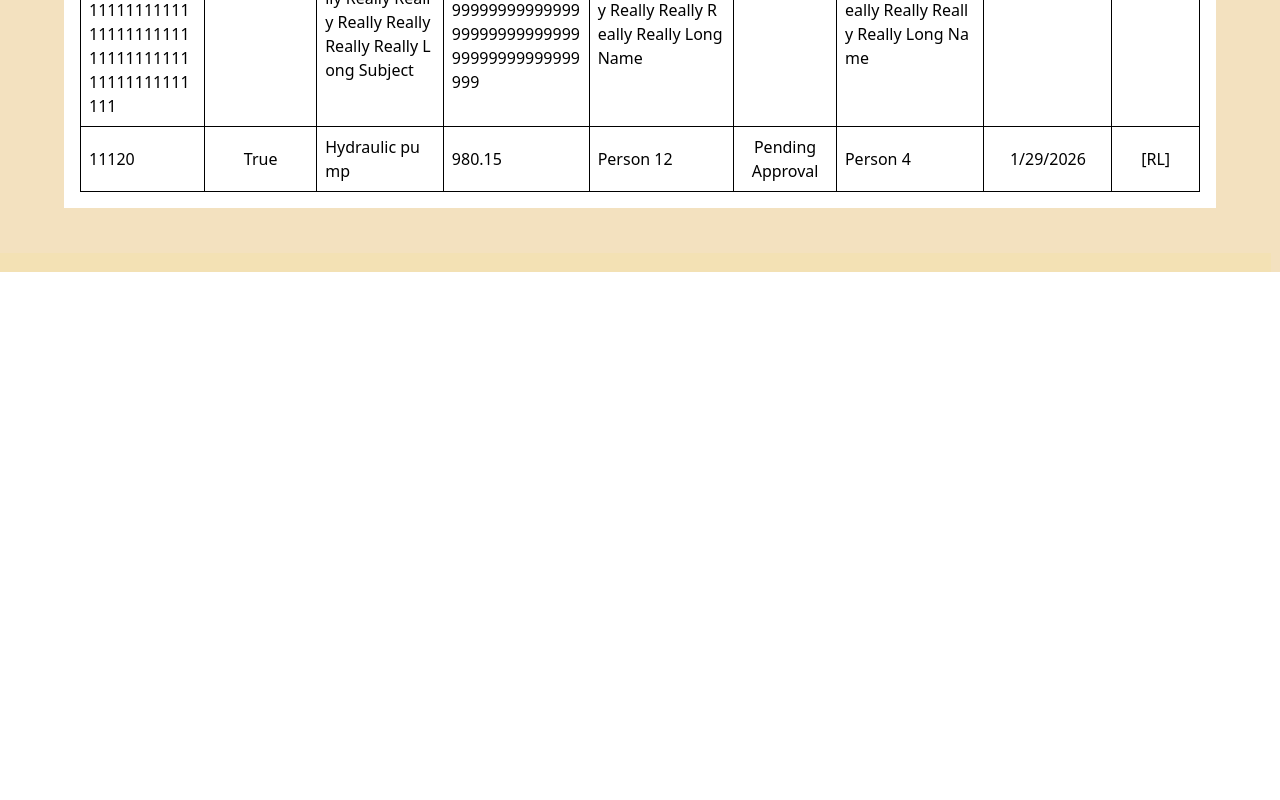
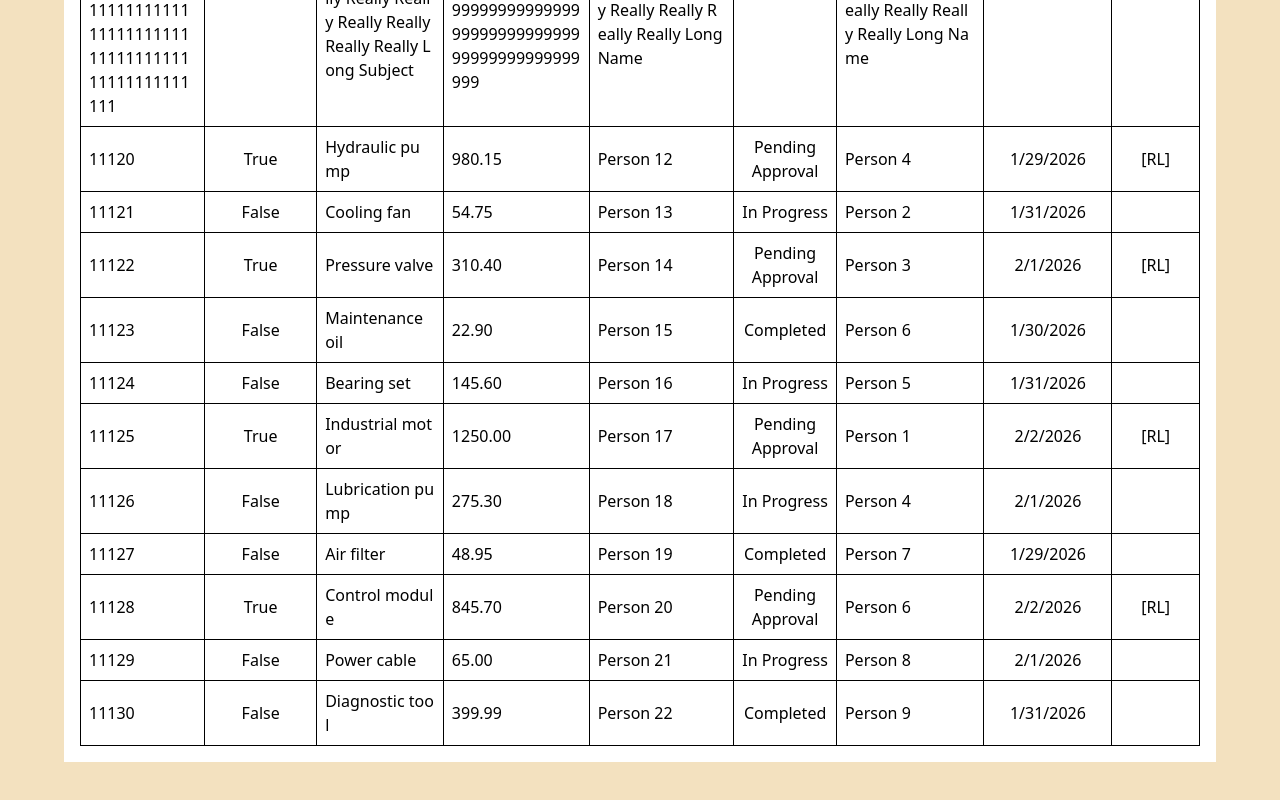
Before and after one commit to agw2005/ssi-webform, a React (Vite) app: page / in a window 1280 px wide. Shown: the part 764-1564 px from the top of the page. Before the commit the page ends 1036 px from the top, so only its background shows below. Built offline with nearby package versions, Linux system fonts and the light colour scheme; no server answers.

Commit message:
feat(HomeTable.json): added more samples to the dummy data

```diff
--- a/src/dummies/HomeTable.json
+++ b/src/dummies/HomeTable.json
@@ -108,5 +108,115 @@
     "Supervisor": "Person 4",
     "Submit Date": "1/29/2026",
     "Remarks": "[RL]"
+  },
+  {
+    "ID Trace": "11121",
+    "Red Light Status": "False",
+    "Subject": "Cooling fan",
+    "Amount": "54.75",
+    "Requestor": "Person 13",
+    "Status": "In Progress",
+    "Supervisor": "Person 2",
+    "Submit Date": "1/31/2026",
+    "Remarks": null
+  },
+  {
+    "ID Trace": "11122",
+    "Red Light Status": "True",
+    "Subject": "Pressure valve",
+    "Amount": "310.40",
+    "Requestor": "Person 14",
+    "Status": "Pending Approval",
+    "Supervisor": "Person 3",
+    "Submit Date": "2/1/2026",
+    "Remarks": "[RL]"
+  },
+  {
+    "ID Trace": "11123",
+    "Red Light Status": "False",
+    "Subject": "Maintenance oil",
+    "Amount": "22.90",
+    "Requestor": "Person 15",
+    "Status": "Completed",
+    "Supervisor": "Person 6",
+    "Submit Date": "1/30/2026",
+    "Remarks": null
+  },
+  {
+    "ID Trace": "11124",
+    "Red Light Status": "False",
+    "Subject": "Bearing set",
+    "Amount": "145.60",
+    "Requestor": "Person 16",
+    "Status": "In Progress",
+    "Supervisor": "Person 5",
+    "Submit Date": "1/31/2026",
+    "Remarks": null
+  },
+  {
+    "ID Trace": "11125",
+    "Red Light Status": "True",
+    "Subject": "Industrial motor",
+    "Amount": "1250.00",
+    "Requestor": "Person 17",
+    "Status": "Pending Approval",
+    "Supervisor": "Person 1",
+    "Submit Date": "2/2/2026",
+    "Remarks": "[RL]"
+  },
+  {
+    "ID Trace": "11126",
+    "Red Light Status": "False",
+    "Subject": "Lubrication pump",
+    "Amount": "275.30",
+    "Requestor": "Person 18",
+    "Status": "In Progress",
+    "Supervisor": "Person 4",
+    "Submit Date": "2/1/2026",
+    "Remarks": null
+  },
+  {
+    "ID Trace": "11127",
+    "Red Light Status": "False",
+    "Subject": "Air filter",
+    "Amount": "48.95",
+    "Requestor": "Person 19",
+    "Status": "Completed",
+    "Supervisor": "Person 7",
+    "Submit Date": "1/29/2026",
+    "Remarks": null
+  },
+  {
+    "ID Trace": "11128",
+    "Red Light Status": "True",
+    "Subject": "Control module",
+    "Amount": "845.70",
+    "Requestor": "Person 20",
+    "Status": "Pending Approval",
+    "Supervisor": "Person 6",
+    "Submit Date": "2/2/2026",
+    "Remarks": "[RL]"
+  },
+  {
+    "ID Trace": "11129",
+    "Red Light Status": "False",
+    "Subject": "Power cable",
+    "Amount": "65.00",
+    "Requestor": "Person 21",
+    "Status": "In Progress",
+    "Supervisor": "Person 8",
+    "Submit Date": "2/1/2026",
+    "Remarks": null
+  },
+  {
+    "ID Trace": "11130",
+    "Red Light Status": "False",
+    "Subject": "Diagnostic tool",
+    "Amount": "399.99",
+    "Requestor": "Person 22",
+    "Status": "Completed",
+    "Supervisor": "Person 9",
+    "Submit Date": "1/31/2026",
+    "Remarks": null
   }
 ]
--- a/src/pages/Home.tsx
+++ b/src/pages/Home.tsx
@@ -18,8 +18,6 @@ const COLUMNS = [
   "Submit Date",
   "Remarks",
 ];
-
-const NUM_CONTENT = Placeholders.length;
 
 const Home = () => {
   return (
```
